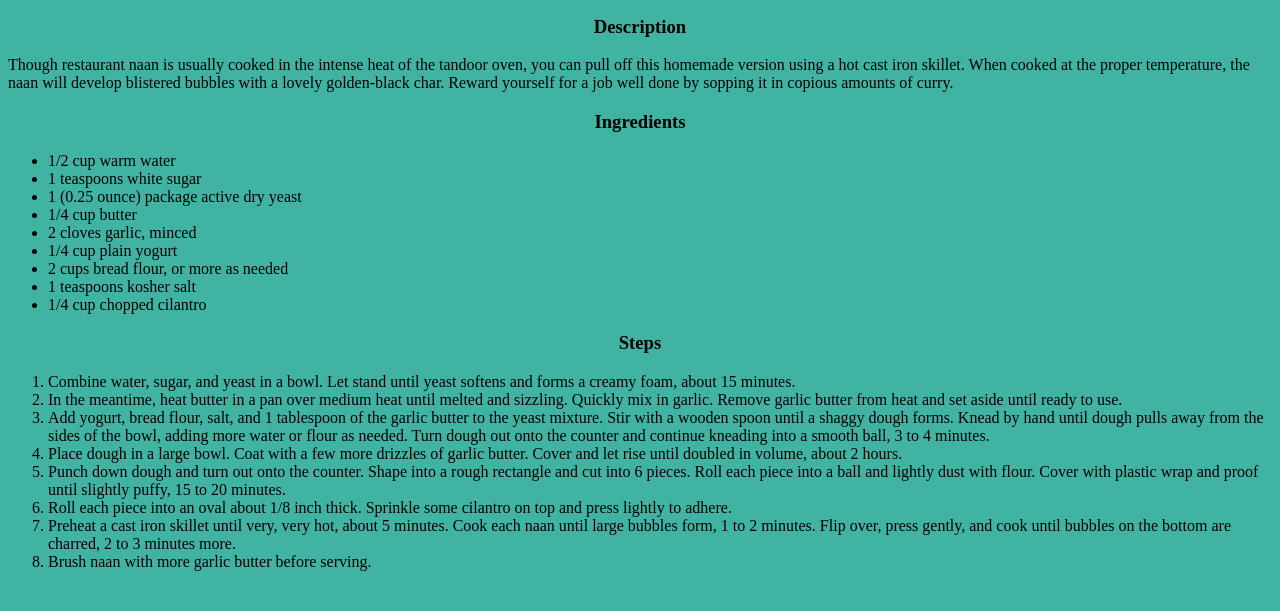
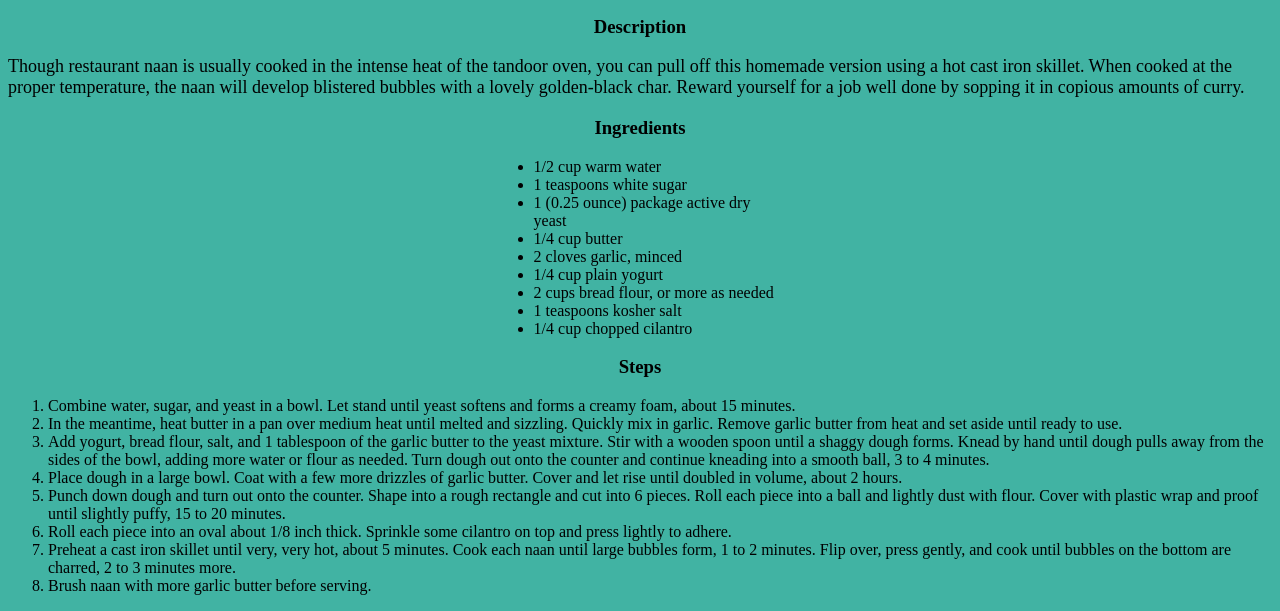
Before and after one commit to manjeetsingh4125/odin-recipes, a plain HTML site: page recipes/garlic-naan.html in a window 1280 px wide. Shown: the part 320-931 px from the top of the page. Before the commit the page ends 907 px from the top, so only its background shows below. Drawn offline with Linux system fonts and the light colour scheme.

Commit message:
Make box model for ul

```diff
--- a/style.css
+++ b/style.css
@@ -18,7 +18,16 @@ body{
     margin-right: auto;
     width: 25%;
 }
+p{
+    font-size: 18px;
+}
 
 h1{
     color: whitesmoke;
 }
+
+ul{
+    margin-left: auto;
+    margin-right: auto;
+    width: 20%;
+}
```
